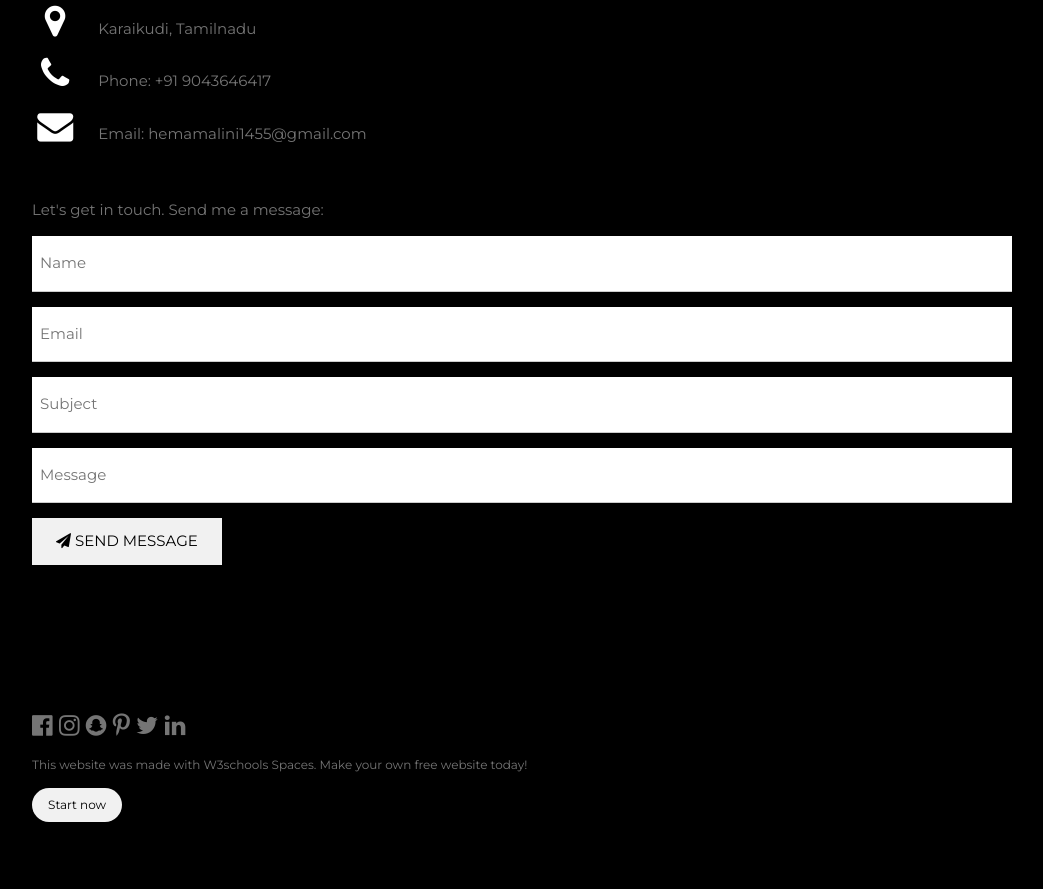
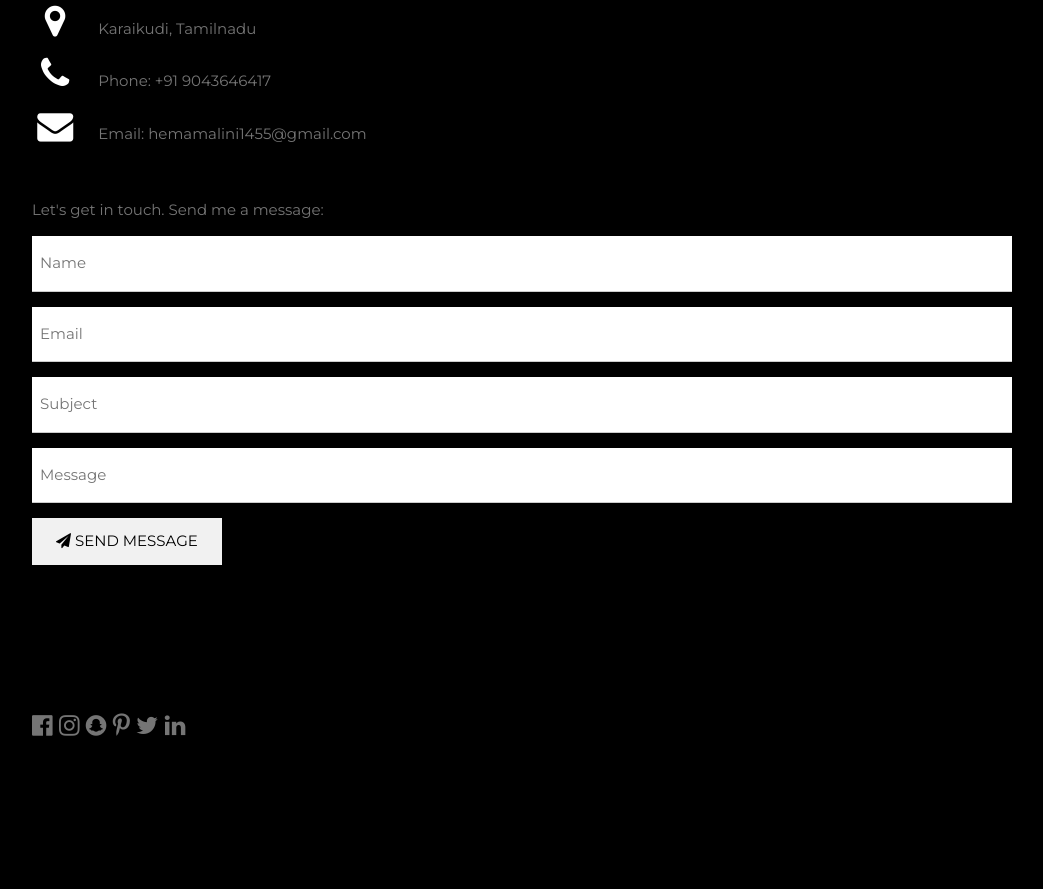
Before and after one commit to hema6464/portfolio-hema, a plain HTML site: page index.html in a window 1280 px wide. Shown: the part 2466-3355 px from the top of the page, without its empty margins (178-1221 px from the left). Drawn offline with nearby package versions, Linux system fonts and the light colour scheme.

Commit message:
index.html

```diff
--- a/index.html
+++ b/index.html
@@ -190,8 +190,6 @@
   <i class="fa fa-pinterest-p w3-hover-opacity"></i>
   <i class="fa fa-twitter w3-hover-opacity"></i>
   <i class="fa fa-linkedin w3-hover-opacity"></i>
- <p class="w3-small">This website was made with W3schools Spaces. Make your own free website today!</p>
- <a class="w3-button w3-round-xxlarge w3-small w3-light-grey" href="https://www.w3schools.com/spaces" target="_blank">Start now</a>
  <!-- End footer -->
 </footer>
 
```
